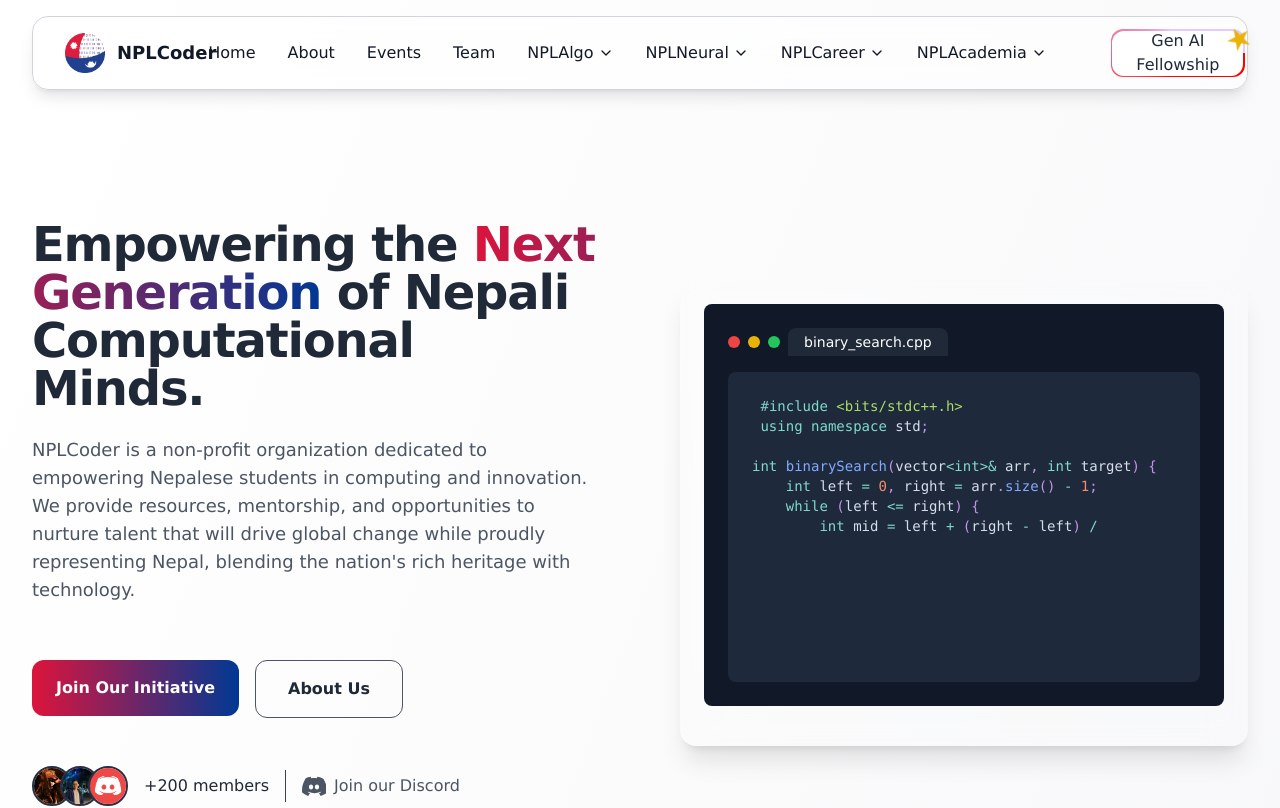
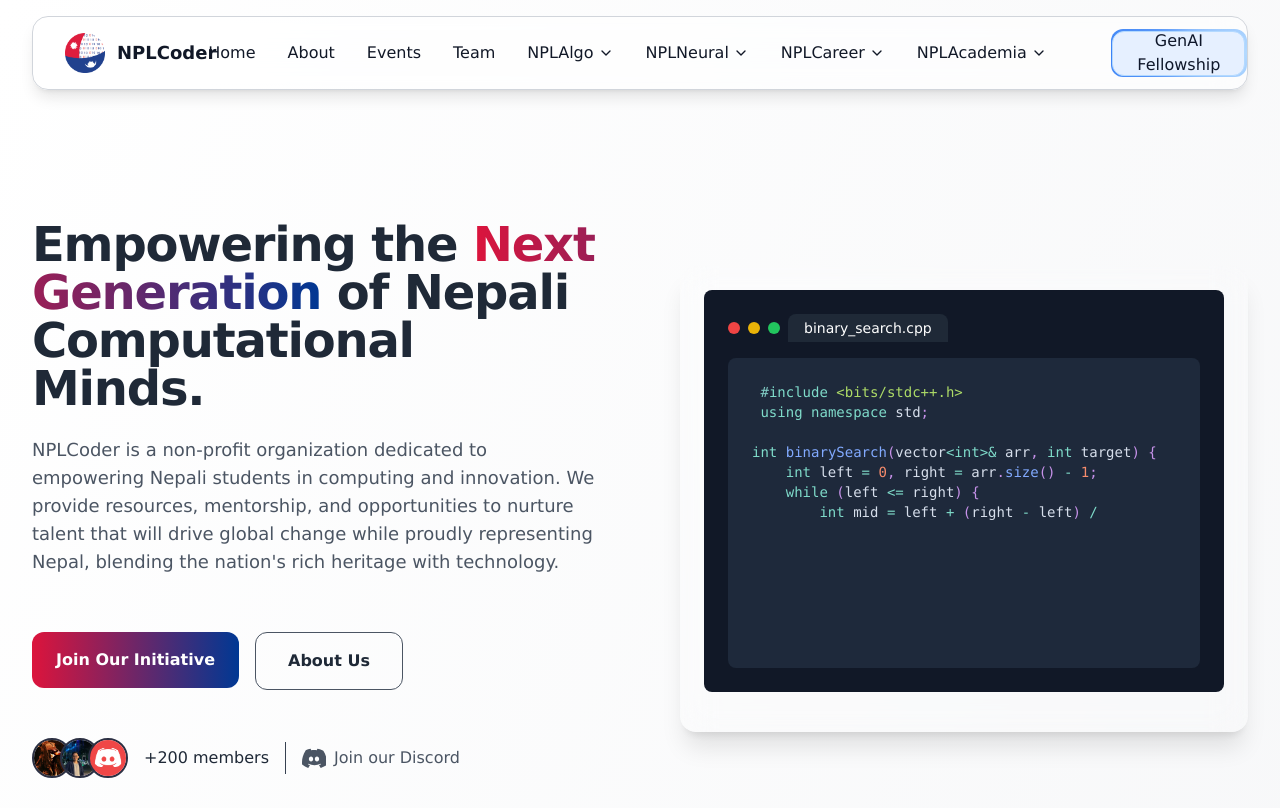
Before and after one commit to npl-coder/nplcoder, a Next.js app: page / in a window 1280 px wide. Shown: the top 808 px of the page. Built offline with nearby package versions, Linux system fonts and the light colour scheme.

Commit message:
design elements updates, button and star

```diff
--- a/app/about/page.jsx
+++ b/app/about/page.jsx
@@ -106,7 +106,7 @@
           <p className="text-lg leading-relaxed">
           We are dedicated to empowering students in Nepal by providing them with the tools, resources, and support they need to excel in computing and lead the computing innovation from Nepal. By blending the richness of Nepal’s cultural heritage with a forward-looking approach to technology, we strive to cultivate a generation of technologists who will solve global challenges while proudly carrying the identity of their homeland. With the tagline "Shaping Nepal’s Future with Computational Innovation," we aim to nurture the next generation of technologists and computational thinkers.
 </p>
-<p className='text-lg leading-relaxed'>NPLCoder is more than an organization; it is a movement to empower Nepalese youth through computational innovation. By nurturing talent, fostering collaboration, and providing platforms for growth, NPLCoder aims to shape Nepal’s future, one student at a time.</p>
+<p className='text-lg leading-relaxed'>NPLCoder is more than an organization; it is a movement to empower Nepali youth through computational innovation. By nurturing talent, fostering collaboration, and providing platforms for growth, NPLCoder aims to shape Nepal’s future, one student at a time.</p>
     </div>
       </div>
     </div>
@@ -119,7 +119,7 @@
         Our Mission
           </h2>
           <div className="text-center text-lg leading-relaxed text-gray-600 dark:text-gray-300">
-            To unlock the vast potential of Nepalese talent by cultivating a culture of computational excellence and fostering innovation. NPLCoder is committed to equipping students with cutting-edge skills, invaluable resources, and transformative opportunities, enabling them to spearhead technological advancements on both national and global stages with confidence and expertise.
+            To unlock the vast potential of Nepali talent by cultivating a culture of computational excellence and fostering innovation. NPLCoder is committed to equipping students with cutting-edge skills, invaluable resources, and transformative opportunities, enabling them to spearhead technological advancements on both national and global stages with confidence and expertise.
           </div>
         </div>
       </section>
--- a/app/gen-ai-fellowship/page.jsx
+++ b/app/gen-ai-fellowship/page.jsx
@@ -62,7 +62,7 @@
                   Build real AI products in 6 weeks
                 </h2>
                 <p className="text-xl text-gray-600 dark:text-gray-300 mb-8">
-                  A 6-week intensive program for Nepalese students and
+                  A 6-week intensive program for Nepali students and
                   professionals looking to become hands-on AI builders. This
                   isn't another course, it's a launchpad for building real,
                   usable, AI-first products.
@@ -165,7 +165,7 @@
               <div className="flex flex-col items-center text-center max-w-xs">
                 <Users className="w-16 h-16 text-black dark:text-white mb-4" />
                 <h3 className="text-xl font-semibold text-gray-900 dark:text-white mb-2">
-                  Nepalese Citizen
+                  Nepali Citizen
                 </h3>
                 <p className="text-gray-600 dark:text-gray-300">
                   Must be a citizen of Nepal
--- a/components/Hero.jsx
+++ b/components/Hero.jsx
@@ -19,7 +19,7 @@
             of Nepali Computational Minds.
           </h1>
             <p className="text-gray-600 dark:text-gray-300 text-lg mb-8 max-w-xl">
-            NPLCoder is a non-profit organization dedicated to empowering Nepalese students in computing and innovation. We provide resources, mentorship, and opportunities to nurture talent that will drive global change while proudly representing Nepal, blending the nation's rich heritage with technology.            </p>
+            NPLCoder is a non-profit organization dedicated to empowering Nepali students in computing and innovation. We provide resources, mentorship, and opportunities to nurture talent that will drive global change while proudly representing Nepal, blending the nation's rich heritage with technology.            </p>
 
             <div className="flex flex-row gap-4 mb-12">
               <a href='https://forms.gle/Z4bPVsWo5sdQLEvs5' target="_blank" rel="noreferrer">
--- a/components/Nav.jsx
+++ b/components/Nav.jsx
@@ -168,17 +168,17 @@
 
                 <div className="hidden xl:flex">
                   <div className="relative inline-block">
-                    <span className="absolute -top-2 -right-2 z-10 text-3xl rotate-45 text-yellow-500 animate-star-ping">
-                      ★
-                    </span>
+
                     <Link href="/gen-ai-fellowship">
-                      <button className="relative inline-flex h-12 overflow-hidden rounded-xl p-[1.5px] focus:outline-none focus:ring-none focus:ring-slate-400 focus:ring-offset-2 focus:ring-offset-slate-50">
-                        <span className="absolute inset-[-1000%] animate-[spin_2s_linear_infinite] dark:bg-[conic-gradient(from_90deg_at_50%_50%,#E2CBFF_0%,#393BB2_50%,#E2CBFF_100%)] bg-[conic-gradient(from_90deg_at_50%_50%,#FF0000_0%,#FF0000_30%,#E2CBFF_70%)]" />
+                    <button className="relative inline-flex h-12 overflow-hidden rounded-xl p-[1.5px] focus:outline-none focus:ring-none focus:ring-slate-400 focus:ring-offset-2 focus:ring-offset-slate-50">
+  <span className="absolute inset-[-1000%] animate-[spin_2s_linear_infinite] bg-[conic-gradient(from_90deg_at_50%_50%,#b3d9ff_0%,#3b82f6_50%,#b3d9ff_100%)] dark:bg-[conic-gradient(from_90deg_at_50%_50%,#b3d9ff_0%,#1e40af_50%,#b3d9ff_100%)]" />
 
-                        <span className="relative inline-flex h-full w-full items-center justify-center rounded-xl bg-white dark:bg-slate-800 px-6 py-1 text-md font-medium text-slate-800 dark:text-white backdrop-blur-3xl">
-                          Gen AI Fellowship
-                        </span>
-                      </button>
+  <span className="relative inline-flex h-full w-full items-center justify-center rounded-xl bg-[#e6f0ff] dark:bg-[#1e3a8a] border border-[#b3d9ff] text-[#0f172a] dark:text-white px-6 py-1 text-md font-medium backdrop-blur-3xl">
+    GenAI Fellowship
+  </span>
+</button>
+
+
                     </Link>{" "}
                   </div>
                 </div>
@@ -275,7 +275,7 @@
                       <span className="absolute inset-[-1000%] animate-[spin_2s_linear_infinite] dark:bg-[conic-gradient(from_90deg_at_50%_50%,#E2CBFF_0%,#393BB2_50%,#E2CBFF_100%)] bg-[conic-gradient(from_90deg_at_50%_50%,#FF0000_0%,#FF0000_30%,#E2CBFF_70%)]" />
 
                       <span className="relative inline-flex h-full w-full items-center justify-center rounded-xl bg-white dark:bg-slate-800 px-6 py-1 text-md font-medium text-slate-800 dark:text-white backdrop-blur-3xl">
-                        Gen AI Fellowship
+                        GenAI Fellowship
                       </span>
                     </button>
                   </Link>{" "}
```
